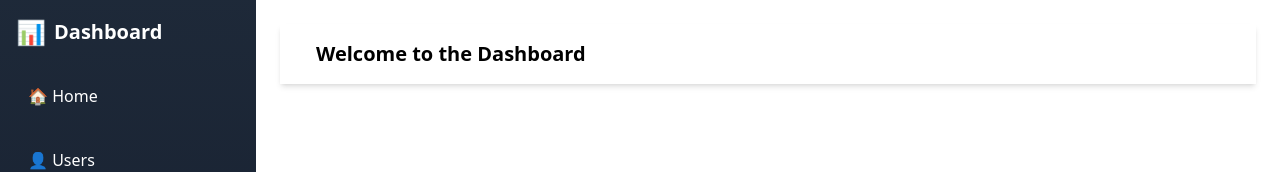
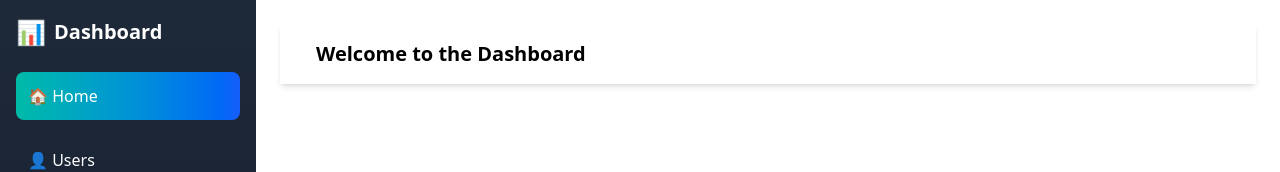
Before and after one commit to sajib689/admin-dashboard, a React (Vite) app: page / in a window 1280 px wide. Shown: the top 172 px of the page. Built offline with nearby package versions, Linux system fonts and the light colour scheme; no server answers.

Commit message:
update routing to set AdminHome as the default landing page

```diff
--- a/src/Router/router.jsx
+++ b/src/Router/router.jsx
@@ -14,7 +14,7 @@ const router = createBrowserRouter([
         element: <App/>,
         children: [
           {
-            path: 'adminhome',
+            path: '/',
             element: <AdminHome/>
           },
            {
--- a/src/components/Sidebar.jsx
+++ b/src/components/Sidebar.jsx
@@ -27,9 +27,9 @@ const Sidebar = () => {
         </div>
         <nav className="flex flex-col space-y-4">
           <Link
-            to="/adminhome"
+            to="/"
             className={`flex items-center p-3 rounded-lg transition-colors duration-300 ${
-              location.pathname === "/adminhome"
+              location.pathname === "/"
                 ? "bg-gradient-to-r from-teal-500 to-blue-600"
                 : "hover:bg-teal-700"
             }`}
```
